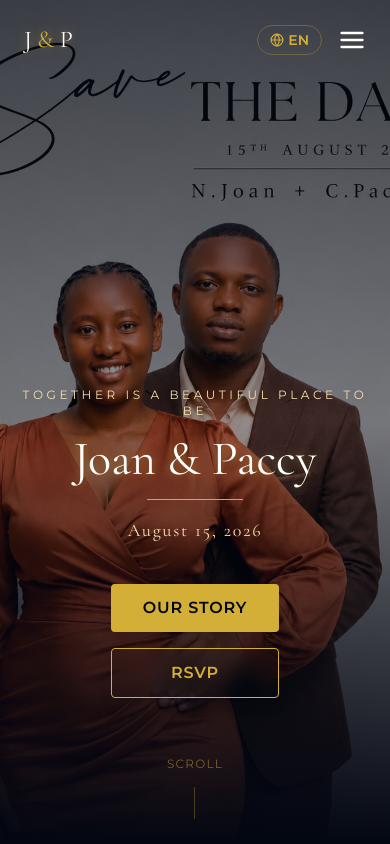
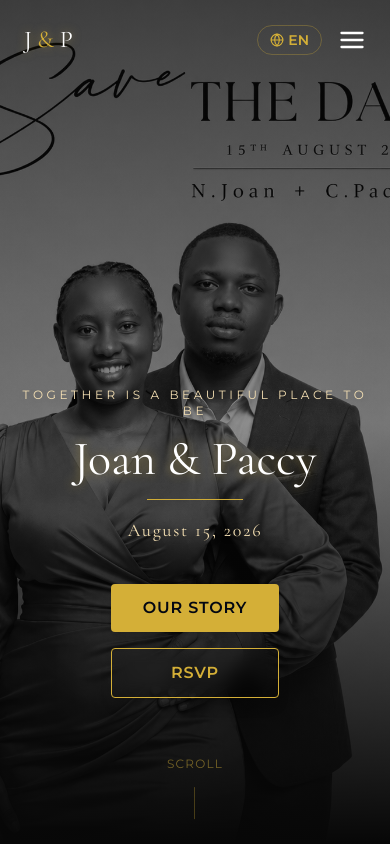
Before and after one commit to pacifiqueCYUBAHIRO/Joan-paccy_wedding, a React (Vite) app: page / in a window 390 px wide. Shown: the top 844 px of the page. Built offline with nearby package versions, Linux system fonts and the light colour scheme.

Commit message:
responsiveness updates

```diff
--- a/src/sections/Hero.jsx
+++ b/src/sections/Hero.jsx
@@ -34,7 +34,7 @@ const Hero = () => {
     <section id="home" className="relative h-screen w-full flex items-center justify-center overflow-hidden">
       {/* Full-screen cinematic background */}
       <div
-        className="absolute inset-0 z-0 bg-cover bg-center bg-no-repeat"
+        className="absolute inset-0 sm:inset-1 z-0 bg-cover sm:bg-contain bg-center bg-no-repeat grayscale hover:grayscale-0 transition-all duration-700 ease-in-out"
         style={{ backgroundImage: `url(${heroCoupleImg})` }}
       >
         <div className="absolute inset-0 bg-gradient-to-b from-navy/70 via-navy/40 to-navy" />
@@ -75,7 +75,7 @@ const Hero = () => {
         initial={{ opacity: 0, x: 50 }}
         animate={{ opacity: 1, x: 0 }}
         transition={{ duration: 1, delay: 2.5 }}
-        className="hidden lg:flex fixed right-8 xl:right-12 top-1/2 -translate-y-1/2 flex-col items-center gap-3 z-50"
+        className="hidden md:flex fixed right-3 lg:right-8 xl:right-12 top-1/2 -translate-y-1/2 flex-col items-center gap-3 z-50"
       >
         <div className="w-px h-16 bg-gradient-to-b from-transparent to-gold/50"></div>
 
```
